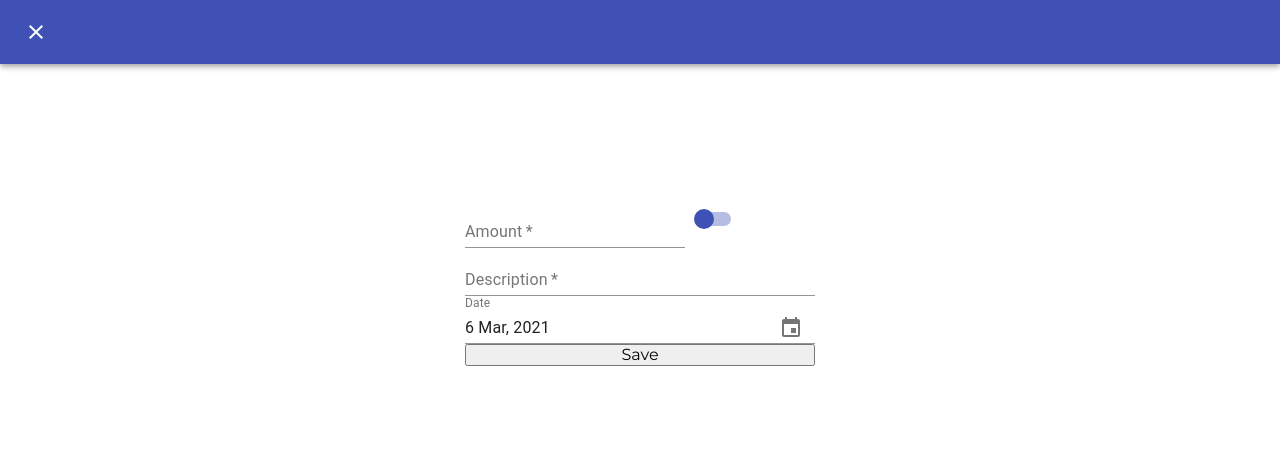
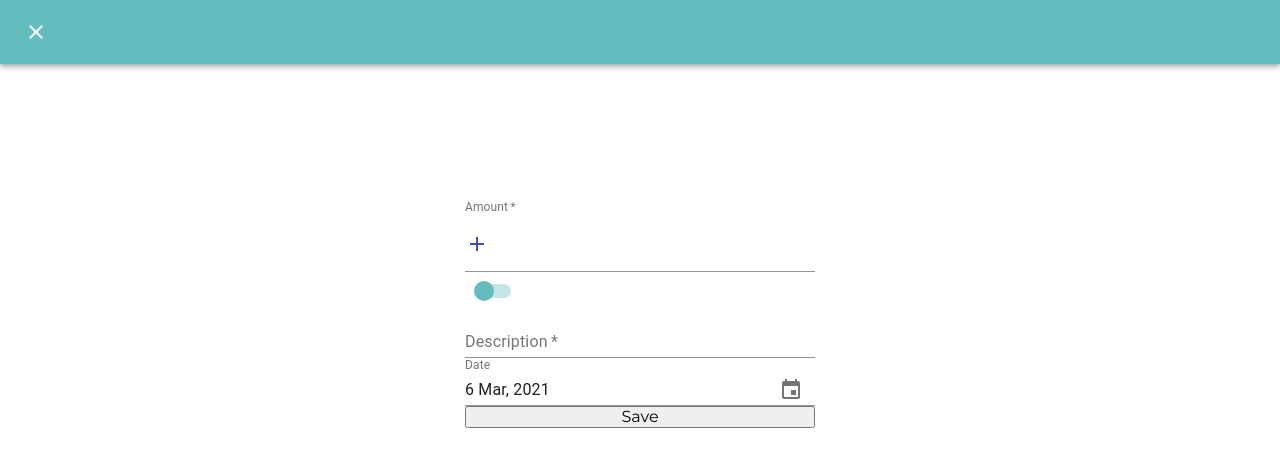
Before and after one commit to jp-knj/budget-app, a React (Create React App) app in the folder client/: page /login in a window 1280 px wide. Both pictures are taken after a click on the element 1239 px from the left and 759 px from the top of the page. Shown: the top 466 px of the page. Built offline with nearby package versions, Linux system fonts and the light colour scheme.

Commit message:
:art: Add Other colors when minus number
t

```diff
--- a/client/src/components/TransactionForm.jsx
+++ b/client/src/components/TransactionForm.jsx
@@ -1,11 +1,13 @@
 import React, { useRef, useContext, useState, useCallback } from 'react'
 import { GlobalContext } from '../context/GlobalState'
-
+import { datePickerExpense, defaultMaterialTheme } from '../utils/colorTheme'
 // Material Ui
 import { makeStyles, withStyles } from '@material-ui/core/styles'
 import { ThemeProvider } from '@material-ui/styles'
 import { TextField, InputAdornment, Switch, Dialog, AppBar, Toolbar, IconButton, Slide } from '@material-ui/core'
 import CloseIcon from '@material-ui/icons/Close';
+import AddIcon from '@material-ui/icons/Add';
+import RemoveIcon from '@material-ui/icons/Remove';
 
 import { MuiPickersUtilsProvider, KeyboardDatePicker } from '@material-ui/pickers';
 import DateFnsUtils from '@date-io/date-fns';
@@ -16,6 +18,22 @@ import moment from 'moment';
 const Transition = React.forwardRef(function Transition(props, ref) {
   return <Slide direction='up' ref={ref} {...props} />;
 });
+
+const useStyles = makeStyles((theme) => ({
+  textColor: {
+    color: '#232C2D',
+    opacity: 0.8,
+  },
+  input: {
+    fontSize: '36px',
+  },
+  inputPlus: {
+    color: theme.palette.primary.main,
+  },
+  inputMinus: {
+    color: '#F4B202',
+  },
+}));
 
 const TopBar = ({ handleClose }) => {
   return (
@@ -75,15 +93,28 @@ const InputDate = ({ date, handleDate }) => {
 
 const TransactionForm = ({ open, setOpen }) => {
   const { addTransaction } = useContext(GlobalContext);
+
   const initialDate = moment();
   const [text, setText] = useState(''),
         [errorText, setErrorText] = useState(false);
   const [amount, setAmount] = useState(null),
         [errorAmount, setErrorAmount] = useState(false);
   const [date, setDate] = useState(initialDate);
+  const [minus, setMinus] = useState(false);
+
+  const classes = useStyles();
+
   const handleClose = useCallback(() => {
     setOpen(false);
   }, [setOpen]);
+
+  const handleFocus = useCallback(() => {
+    ref.current.focus();
+  }, [])
+
+  const handleMinus = useCallback(() => {
+    setMinus(!minus);
+  }, [minus]);
 
   const handleAmount = useCallback(({ target: input }) => {
     setAmount(input.value);
@@ -119,7 +150,7 @@ const TransactionForm = ({ open, setOpen }) => {
   const ref = useRef();
   return (
     <>
-      <ThemeProvider >
+      <ThemeProvider theme={minus ? datePickerExpense : defaultMaterialTheme}>
         <Dialog
           fullScreen
           open={open}
@@ -139,8 +170,24 @@ const TransactionForm = ({ open, setOpen }) => {
                 label='Amount'
                 required='true'
                 onChange={handleAmount}
+                InputProps={{
+                  className: `${classes.input} ${
+                    minus ? classes.inputMinus : classes.inputPlus
+                  }`,
+                    startAdornment: (
+                  <InputAdornment position='start' style={{ margin: 0 }}>
+                    {minus ? <RemoveIcon /> : <AddIcon />}
+                  </InputAdornment>
+                  ),
+                }}
               />
-              <TransactionSwitch />
+              <TransactionSwitch
+                checked={minus}
+                tabIndex='-1'
+                onChange={handleMinus}
+                onClick={handleFocus}
+                inputProps={{ 'aria-label': 'secondary checkbox' }}
+              />
             </div>
             <TextField
               id='Description'
--- a/client/src/components/TransactionList.jsx
+++ b/client/src/components/TransactionList.jsx
@@ -10,10 +10,6 @@ const TransactionList = () => {
     getTransactions();
   }, []);
 
-  const listItems = lists.map(
-    (list) =>
-      <li>{list.text}</li>
-  );
   console.log(lists);
   return (
     <section className='transaction'>
--- /dev/null
+++ b/client/src/utils/colorTheme.js
@@ -0,0 +1,40 @@
+import { createMuiTheme } from "@material-ui/core";
+
+export const defaultMaterialTheme = createMuiTheme({
+  palette: {
+    primary: {
+      light: '#bfe3e4',
+      main: '#65BCBF',
+      dark: '#307274',
+      contrastText: '#fff'
+    },
+    secondary: {
+      main: '#fff'
+    },
+  },
+});
+
+export const datePickerExpense = createMuiTheme({
+  palette: {
+    primary: {
+      main: '#F4B202',
+      contrastText: '#fff'
+    },
+    secondary: {
+      main: '#fff'
+    },
+  },
+});
+
+export const whiteTheme = createMuiTheme({
+  palette: {
+    primary: {
+      main: 'rgba(255, 255, 255, 1)',
+      contrastText: '#65BCBF'
+    },
+    secondary: {
+      main: 'rgba(255, 255, 255, 0.7)',
+      contrastText: '#fff'
+    },
+  },
+});
```
